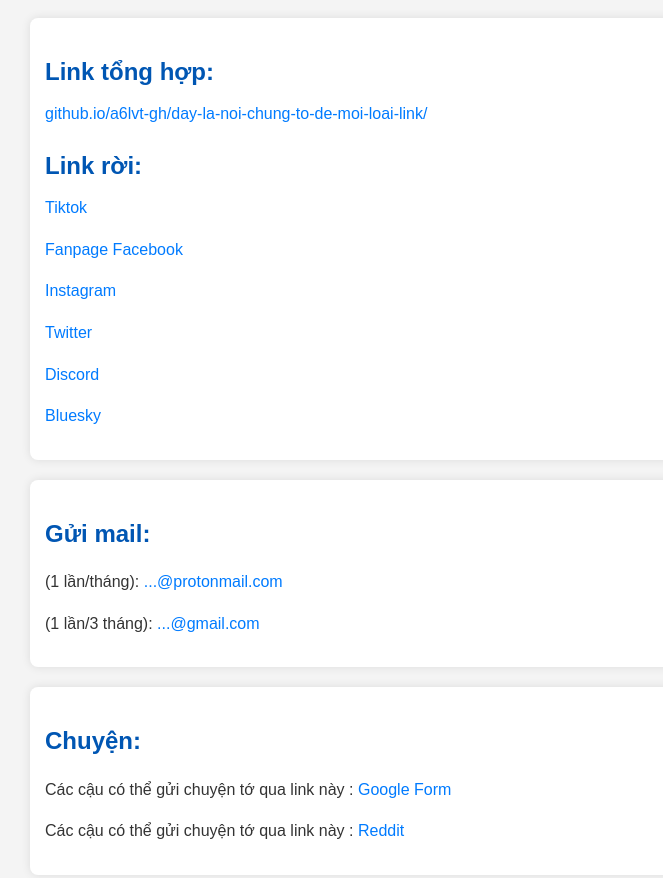
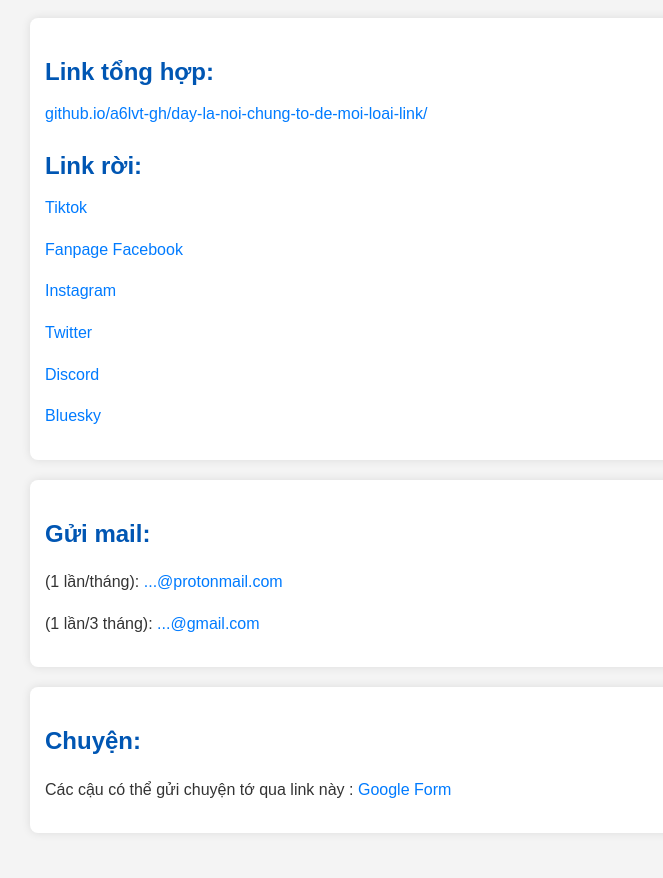
Before and after one commit to a6lvt-gh/a6lvt-gh.github.io, a plain HTML site: page index.html in a window 1280 px wide. Shown: the part 116-994 px from the top of the page, without its empty margins (210-873 px from the left). Drawn offline with Linux system fonts and the light colour scheme.

Commit message:
Update index.html

```diff
--- a/index.html
+++ b/index.html
@@ -63,9 +63,6 @@
         <p>Các cậu có thể gửi chuyện tớ qua link này :
             <a href="https://forms.gle/LuQYGs7KD6VKHZaX8">Google Form</a>
         </p>
-        <p>Các cậu có thể gửi chuyện tớ qua link này :
-            <a href="https://www.reddit.com/r/levantam/">Reddit</a>
-        </p>
     </div>
 
 </body>
```
